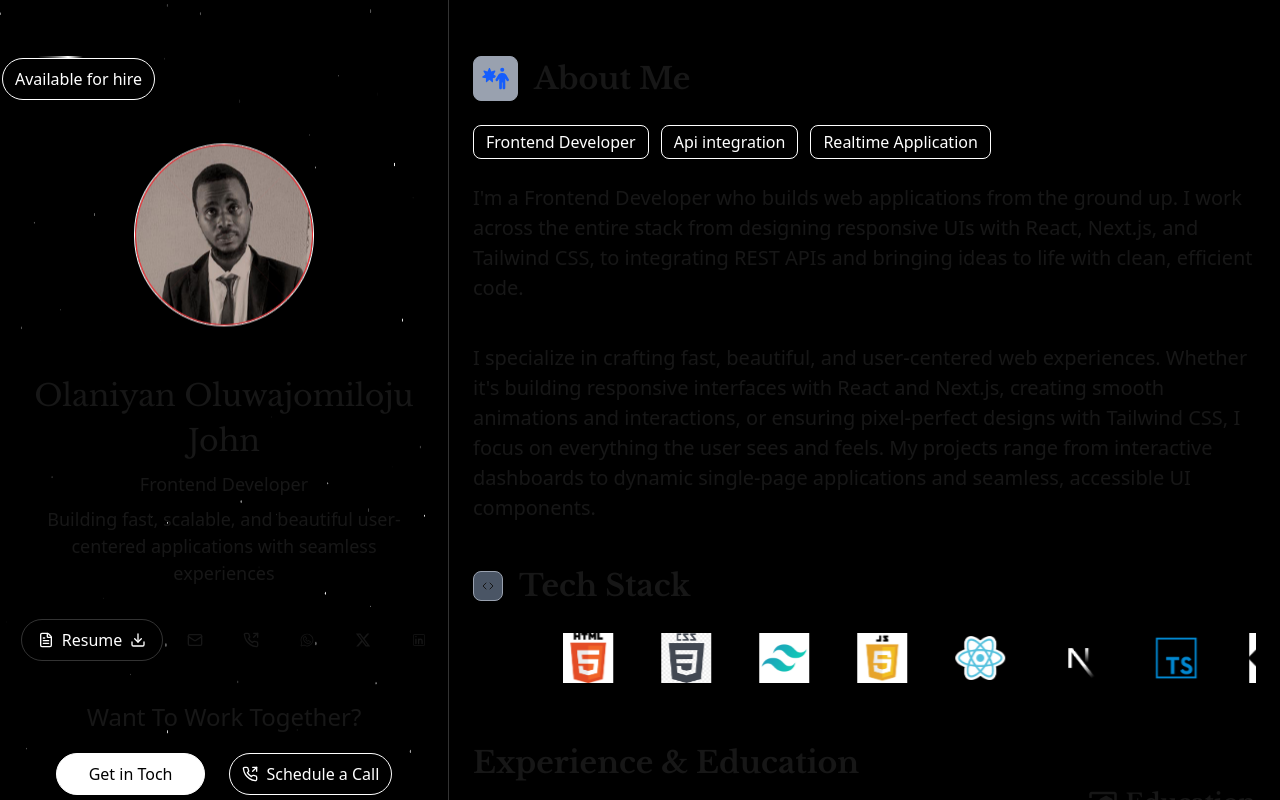
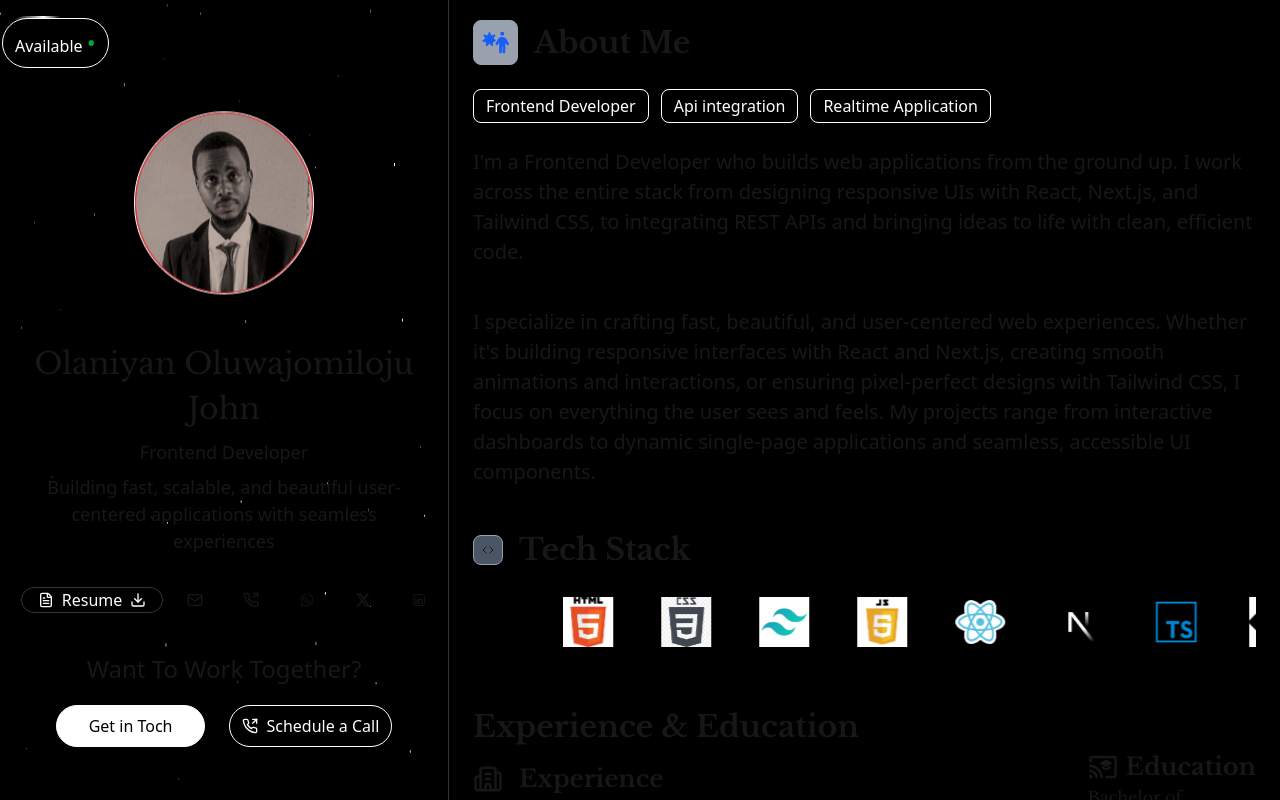
Before and after one commit to CodeArt001/my-portfolio, a Next.js app: page / in a window 1280 px wide. Built offline with nearby package versions, Linux system fonts and the light colour scheme.

Commit message:
restore portfolio

```diff
--- a/src/app/Name/page.jsx
+++ b/src/app/Name/page.jsx
@@ -23,13 +23,13 @@ export default function Name() {
           target="_blank"
           rel="noopener noreferrer"
         >
-          <button className="flex items-center gap-2 border border-white/20 rounded-full px-4 py-2 text-white hover:bg-white/10 transition cursor-pointer">
+          <button className="flex items-center gap-2 border border-white/20 rounded-full px-4  text-white hover:bg-white/10 transition cursor-pointer">
             <FileText size={16} />
             Resume
             <Download size={16} />
           </button>
         </a>
-        <div className="flex gap-10 items-center">
+        <div className="flex xl:gap-10 gap-5 items-center">
           <a href="mailto:olaniyanoluwajomiloju25@gmail.com">
             <div>
               <LuMail />
--- a/src/app/Profile/page.jsx
+++ b/src/app/Profile/page.jsx
@@ -5,15 +5,15 @@ import AboutUs from "../component/AboutUs";
 export default function Profile() {
   return (
     <div className="flex flex-col xl:flex-row md:flex-col xl:h-screen bg-black animate-fadeInDown">
-      <div className="xl:h-screen md:flex-shrink-0 relative overflow-hidden xl:w-[35%] md:w-full w-full ">
+      <div className="xl:h-screen md:flex-shrink-0 relative overflow-hidden xl:w-[35%] md:w-full w-full z-0">
         <StarBackground />
-        <div className="relative z-10 pt-10">
+        <div className="relative z-10">
           <div className="py-4">
-            <div className="relative inline-flex items-center p-[2px] rounded-full overflow-hidden w">
+            <div className="relative inline-flex items-center p-[2px] rounded-full overflow-hidden">
               <div className="absolute w-[200%] h-[200%] top-[-50%] left-[-50%] animate-spin-slow bg-[conic-gradient(from_0deg,transparent_0%,white_10%,transparent_20%)]" />
 
               <button className="rounded-full px-3 py-2 text-white relative bg-black border border-white">
-                Available for hire
+                Available <span className="text-green-600 text-2xl">•</span>
               </button>
             </div>
           </div>
@@ -26,13 +26,13 @@ export default function Profile() {
               className="rounded-full border border-white animate-bounce"
             />
           </div>
-          <div className="w-full">
+          <div className="w-full z-10">
             <Name />
           </div>
         </div>
       </div>
       <div className="w-[1px] md:h-auto md:w-[1px] bg-white opacity-20 md:self-stretch" />
-      <div className="xl:flex-1 xl:h-screen xl:overflow-y-auto md:pt-10 xl:pt-14 pt-20">
+      <div className="xl:flex-1 xl:h-screen xl:overflow-y-auto md:pt-5 z-10">
         <AboutUs />
       </div>
     </div>
```
